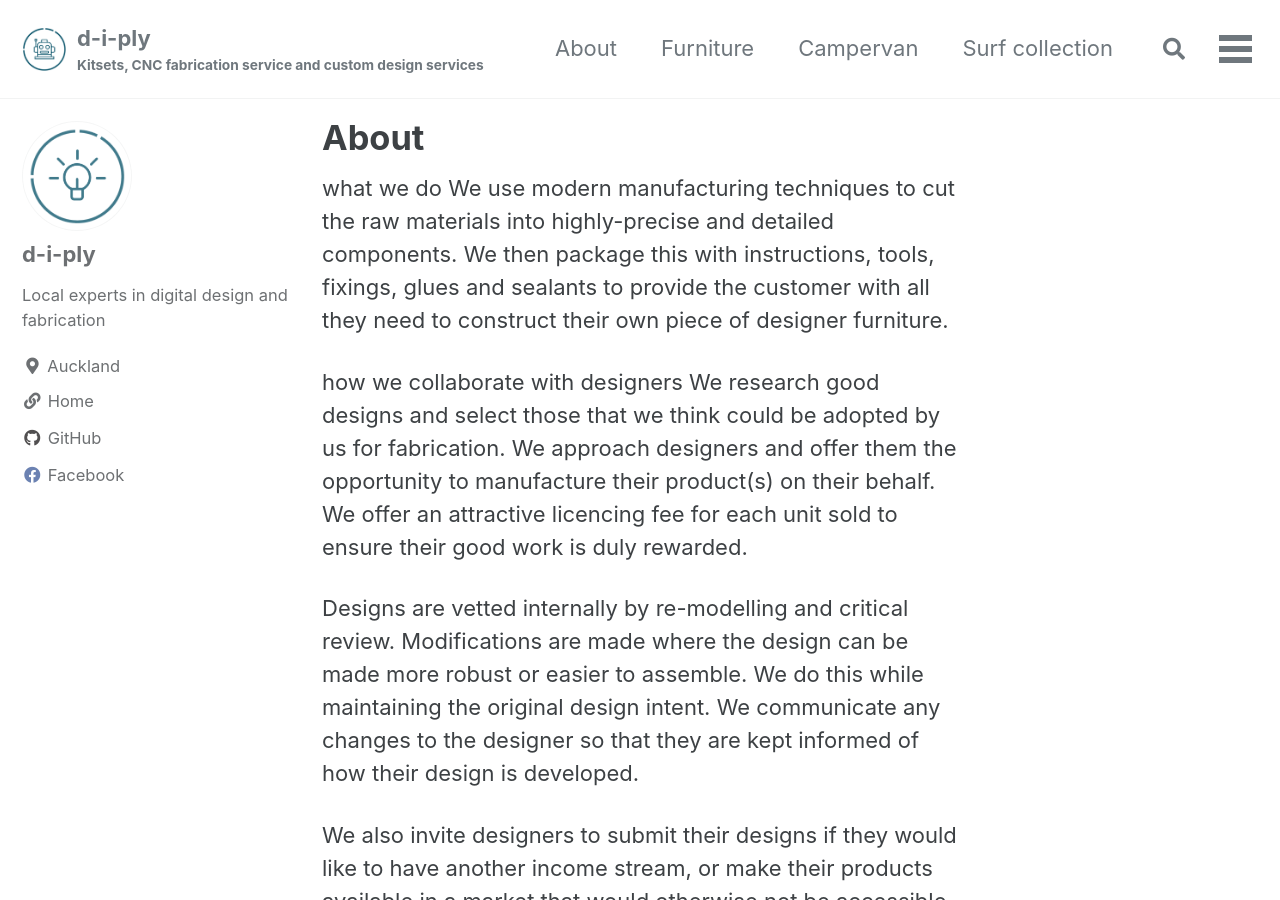
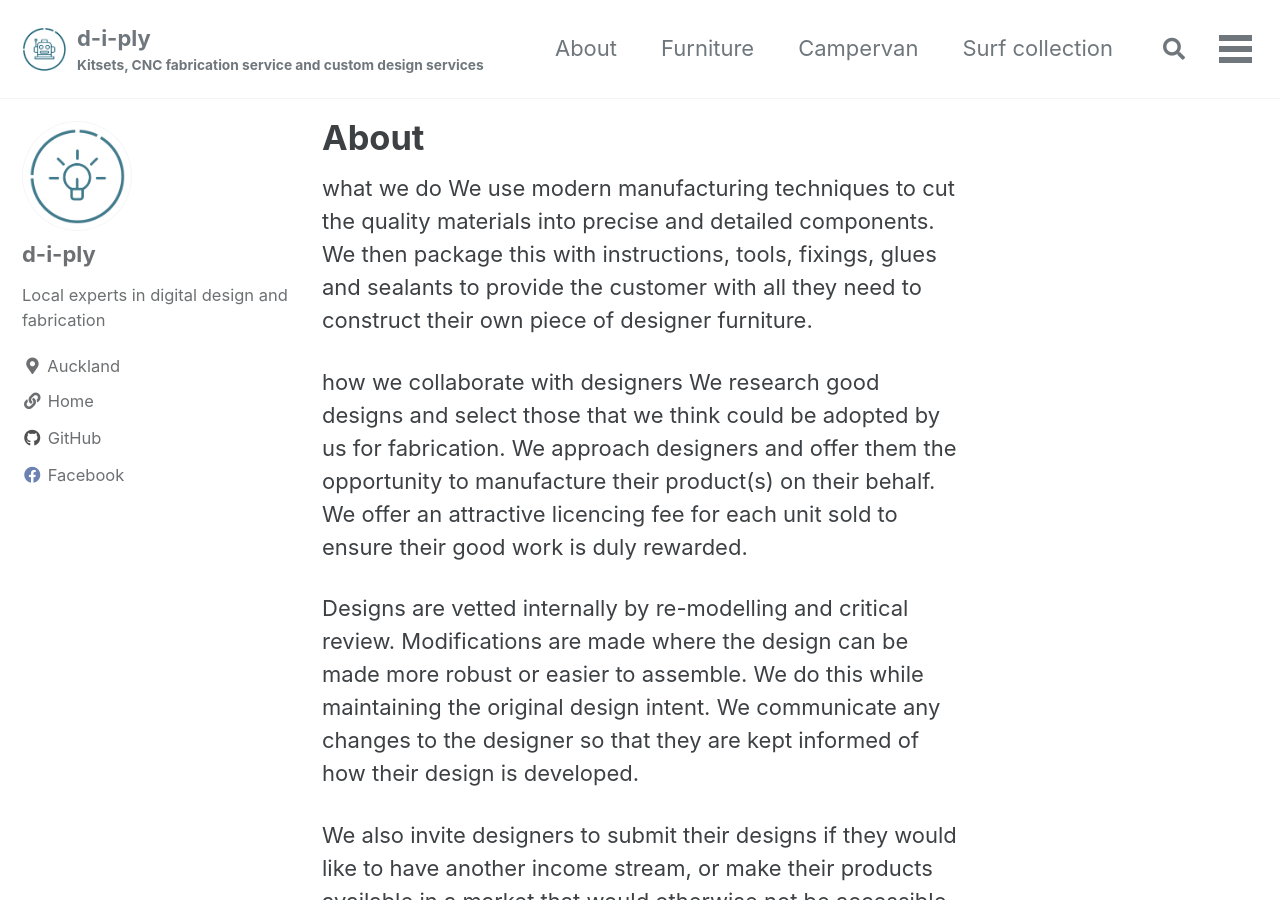
Before and after one commit to d-i-ply/d-i-ply.github.io, a Jekyll site: the page built from _pages/about.md, in a window 1280 px wide and 900 px high. Built offline with Jekyll 4.4.1, drawn with Linux system fonts in a browser that asks for light colours; cached includes are drawn as plain includes.

Commit message:
testing local update

```diff
--- a/_pages/about.md
+++ b/_pages/about.md
@@ -4,7 +4,7 @@ permalink: /about/
 ---
 
 what we do
-We use modern manufacturing techniques to cut the raw materials into highly-precise and detailed components. We then package this with instructions, tools, fixings, glues and sealants to provide the customer with all they need to construct their own piece of designer furniture.
+We use modern manufacturing techniques to cut the quality materials into precise and detailed components. We then package this with instructions, tools, fixings, glues and sealants to provide the customer with all they need to construct their own piece of designer furniture.
 
 how we collaborate with designers
 We research good designs and select those that we think could be adopted by us for fabrication. We approach designers and offer them the opportunity to manufacture their product(s) on their behalf. We offer an attractive licencing fee for each unit sold to ensure their good work is duly rewarded.
```
Also changed, not shown: README.md.
